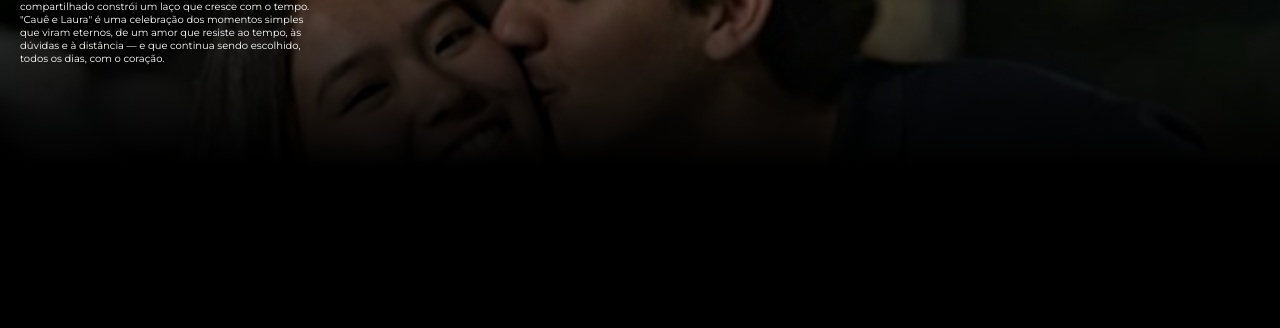
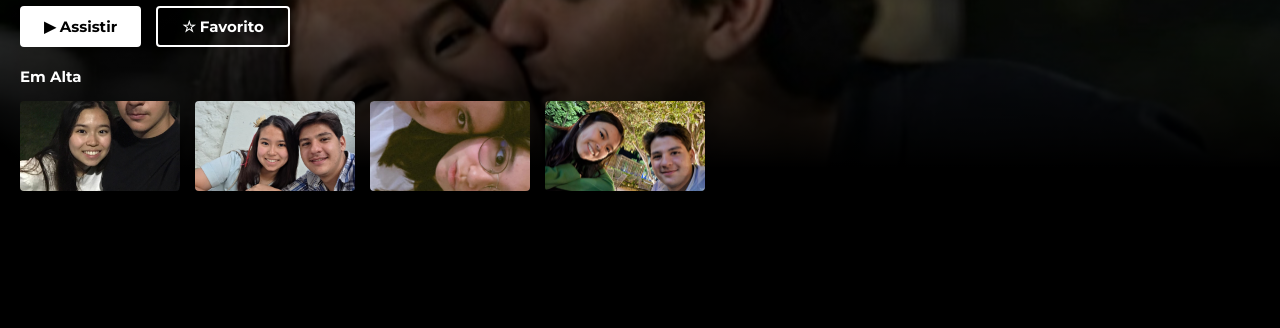
Before and after one commit to Cauefrontdev/laura, a plain HTML site: page home.html in a window 1280 px wide. Shown: the part 472-800 px from the top of the page. Drawn offline with nearby package versions, Linux system fonts and the light colour scheme; a web font is replaced by a local one.

Commit message:
Add files via upload

```diff
--- a/home.html
+++ b/home.html
@@ -19,6 +19,9 @@
             <p>Bombando</p>
         </div>
         <div class="section">
+            <br>
+            <br>
+            <br>
             <h1>Cauê<br>& Laura</h1>
             <div class="frase">
                  <img src="top10.png" alt="" class="top10">
@@ -29,7 +32,23 @@
 
 
             </span>
-
+            <div class="netflix-buttons">
+            <button class="btn-watch">
+                ▶ Assistir
+            </button>
+            <button class="btn-fav">
+                ☆ Favorito
+            </button>
+            </div>
+            <section class="netflix-section">
+                <h2>Em Alta</h2>
+                <div class="thumbnail-row">
+                    <img src="1.jpeg" alt="Thumbnail 1" />
+                    <img src="2.jpeg" alt="Thumbnail 2" />
+                    <img src="3.jpeg" alt="Thumbnail 3" />
+                    <img src="4.jpeg" alt="Thumbnail 4" />
+                </div>
+                </section>
         </div>
     </div>
 </body>
--- a/style.css
+++ b/style.css
@@ -33,7 +33,7 @@
     gap: 40px;
     display: flex;
     flex-direction: column;
-    align-items: left;
+    align-items: bottom;
     text-align: center;
     justify-content: center;
 }
@@ -50,8 +50,49 @@
     pointer-events: none;
 }
 
+.netflix-buttons {
+  display: flex;
+  gap: 15px;
+  margin-top: 20px;
+  z-index: 2;
+}
+
+.btn-watch {
+  background-color: white;
+  color: black;
+  font-weight: bold;
+  padding: 9px 24px;
+  border: none;
+  border-radius: 4px;
+  font-size: 15px;
+  cursor: pointer;
+  transition: background 0.3s ease;
+}
+
+.btn-watch:hover {
+  background-color: #e6e6e6;
+}
+
+.btn-fav {
+  background-color: transparent;
+  color: white;
+  font-weight: bold;
+  padding: 9px 24px;
+  border: 2px solid white;
+  border-radius: 4px;
+  font-size: 15px;
+  cursor: pointer;
+  transition: background 0.3s ease, color 0.3s ease;
+}
+
+.btn-fav:hover {
+  background-color: white;
+  color: black;
+}
+
+
 .home2 h1 {
-    font-size: 58px;
+    font-size: 48px;
     color: #fff;
     line-height: 1;
     font-family: "DynaPuff" !important;
@@ -137,3 +178,34 @@ a {
     width: 20;
     height: 20px;
 }
+
+.netflix-section {
+ z-index: 2;
+  margin: 10px 0;
+  color: white;
+}
+
+.netflix-section h2 {
+  font-size: 15px;
+  margin-bottom: 15px;
+  font-weight: bold;
+}
+
+.thumbnail-row {
+  display: flex;
+  gap: 15px;
+  overflow-x: auto;
+}
+
+.thumbnail-row img {
+  width: 160px;
+  height: 90px;
+  object-fit: cover;
+  border-radius: 4px;
+  transition: transform 0.3s ease;
+  cursor: pointer;
+}
+
+.thumbnail-row img:hover {
+  transform: scale(1.05);
+}
```
Also changed, not shown: 1.jpeg (added), 2.jpeg (added), 3.jpeg (added), 4.jpeg (added).
